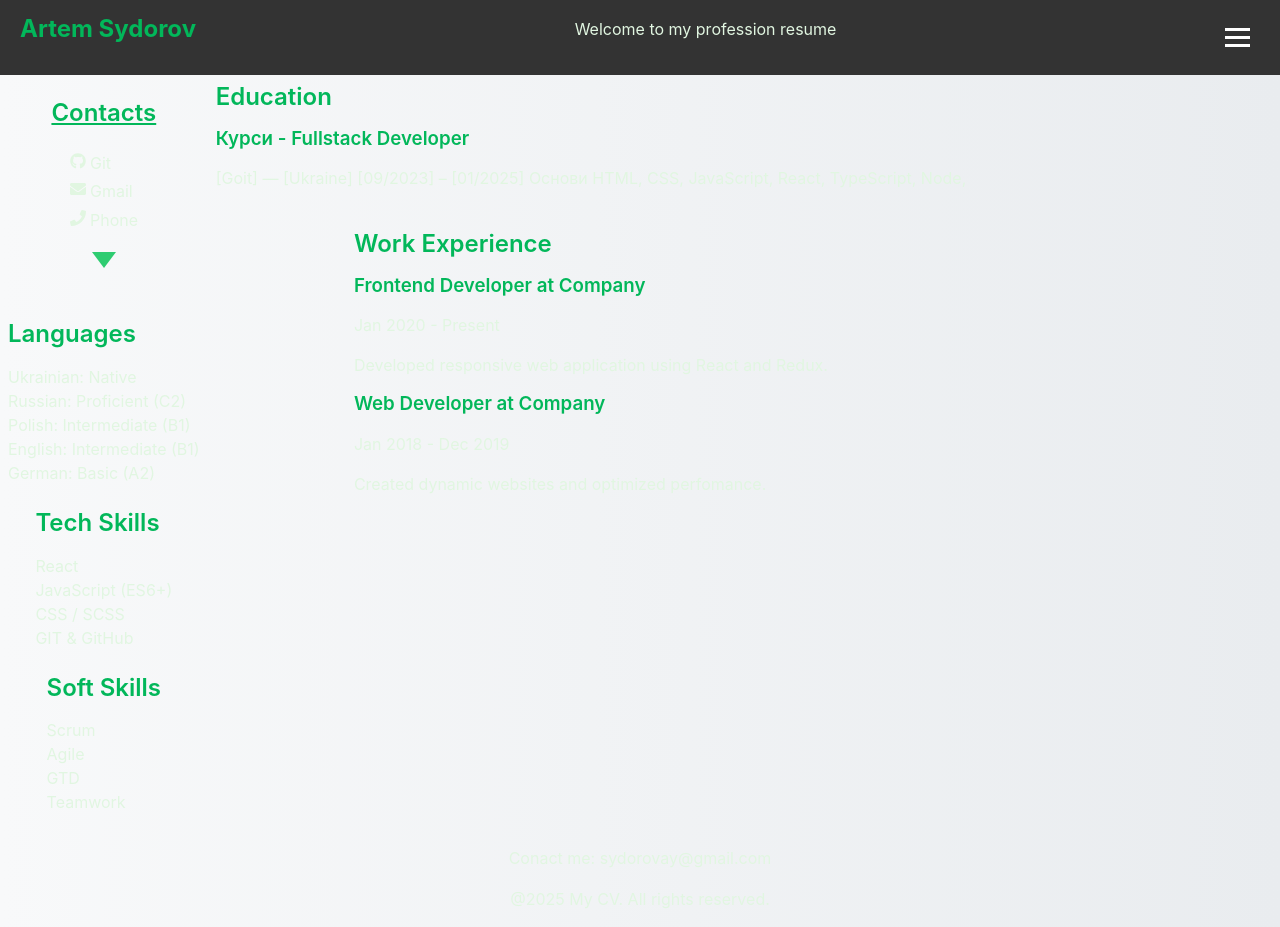
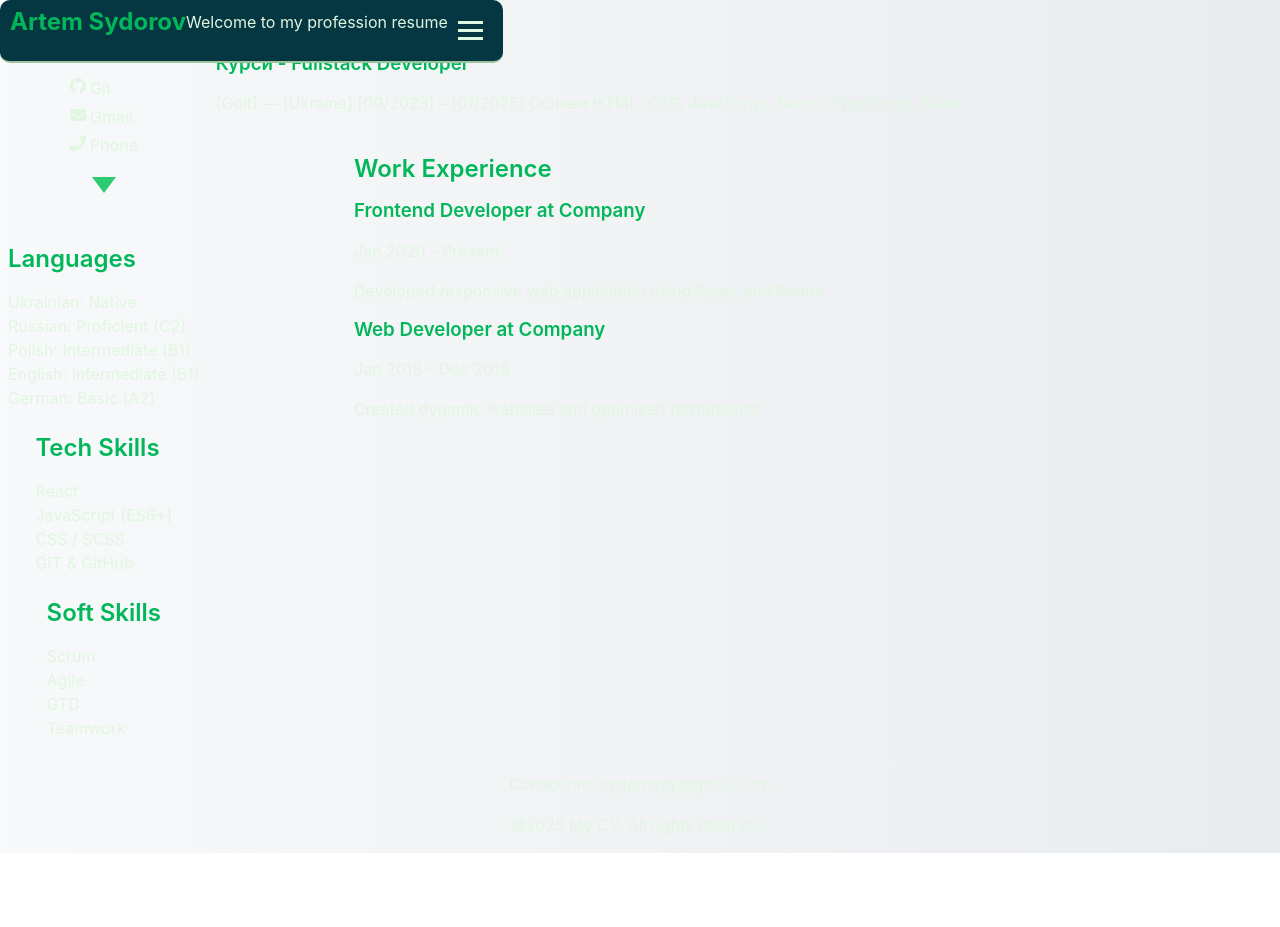
Before and after one commit to sydorovay/artem-sydorov-frontend-cv, a React (Vite) app: page / in a window 1280 px wide. After the commit the page ends 853 px from the top, so only its background shows below. Built offline with nearby package versions, Linux system fonts and the light colour scheme.

Commit message:
update header jsx

```diff
--- a/src/components/Header/Header.module.css
+++ b/src/components/Header/Header.module.css
@@ -1,7 +1,10 @@
 .header {
-  background-color: #333;
-  padding: 15px 20px;
-  color: white;
+  padding: 8px 10px;
+  color: var(--text-color);
+ border-bottom: 2px solid var(--container-color);
+ border-radius: 10px;
+ position: fixed;
+ background-color: var(--modal-background);
 }
 
 .container {
@@ -28,7 +31,7 @@
   display: block;
   width: 25px;
   height: 3px;
-  background: white;
+  background: var(--text-color);
   transition: transform 0.3s ease, opacity 0.3s ease;
 }
 
@@ -48,38 +51,13 @@
   list-style: none;
   display: flex;
   gap: 20px;
+  flex-direction: column;
+  padding: 20px 0;
 }
 
 .nav a {
-  color: white;
+  color: var(--text-color);
   text-decoration: none;
-}
-
-@media (max-width: 768px) {
-  .burger {
-    display: flex;
-  }
-
-  .nav {
-    position: absolute;
-    top: 60px;
-    left: 0;
-    width: 100%;
-    background: #222;
-    flex-direction: column;
-    text-align: center;
-    transform: translateY(-100%);
-    transition: transform 0.3s ease;
-  }
-
-  .nav.open {
-    transform: translateY(0);
-  }
-
-  .nav ul {
-    flex-direction: column;
-    padding: 20px 0;
-  }
 }
 
 .burger {
@@ -95,7 +73,7 @@
 .line {
   width: 30px;
   height: 3px;
-  background-color: black;
+  background-color: var(--background-color);
   transition: transform 0.3s ease, opacity 0.3s ease;
 }
 
@@ -118,3 +96,25 @@
 .nav.open {
   display: block;
 }
+
+@media (max-width: 768px) {
+  .burger {
+    display: flex;
+  }
+
+  .nav {
+    position: absolute;
+    top: 80px;
+    left: 0;
+    width: 100%;
+    background: var(--modal-background);
+    flex-direction: column;
+    text-align: center;
+    transform: translateY(-100%);
+    transition: transform 0.3s ease;
+  }
+
+  .nav.open {
+    transform: translateY(0);
+  }
+}
```
